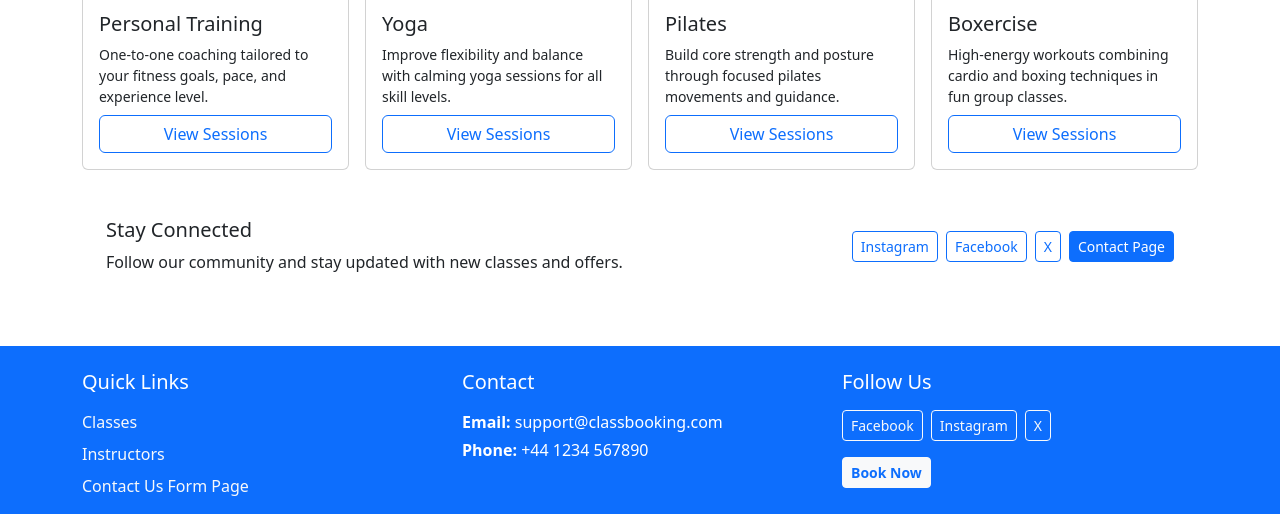
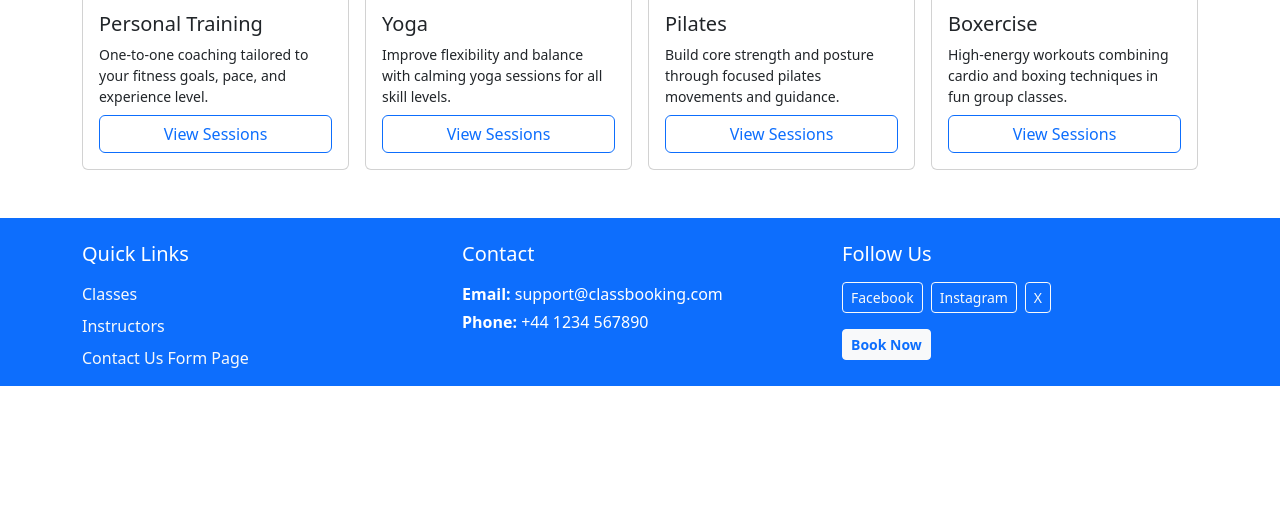
Before and after one commit to JModi16/classbooking, a Django app: template templates/home/index.html in a window 1280 px wide. Shown: the part 520-1034 px from the top of the page. After the commit the page ends 906 px from the top, so only its background shows below. Run offline with Django 3.2, Linux system fonts and the light colour scheme; the template is opened without the code that fills it, so the values that code supplies are empty.

Commit message:
Remove duplicate home footer after moving footer to base layout

```diff
--- a/templates/home/index.html
+++ b/templates/home/index.html
@@ -72,21 +72,5 @@
         </div>
     </div>
 
-    <footer class="home-footer mt-4 mb-4 p-4 rounded-3">
-        <div class="row align-items-center g-3">
-            <div class="col-12 col-lg-6 text-center text-lg-start">
-                <h5 class="mb-2">Stay Connected</h5>
-                <p class="mb-0">Follow our community and stay updated with new classes and offers.</p>
-            </div>
-            <div class="col-12 col-lg-6">
-                <div class="home-footer-links d-flex flex-wrap justify-content-center justify-content-lg-end gap-2">
-                    <a class="btn btn-outline-primary btn-sm" href="https://www.instagram.com" target="_blank" rel="noopener noreferrer">Instagram</a>
-                    <a class="btn btn-outline-primary btn-sm" href="https://www.facebook.com" target="_blank" rel="noopener noreferrer">Facebook</a>
-                    <a class="btn btn-outline-primary btn-sm" href="https://x.com/" target="_blank" rel="noopener noreferrer">X</a>
-                    <a class="btn btn-primary btn-sm" href="{% url 'contact' %}">Contact Page</a>
-                </div>
-            </div>
-        </div>
-    </footer>
 </div>
 {% endblock %}
```
